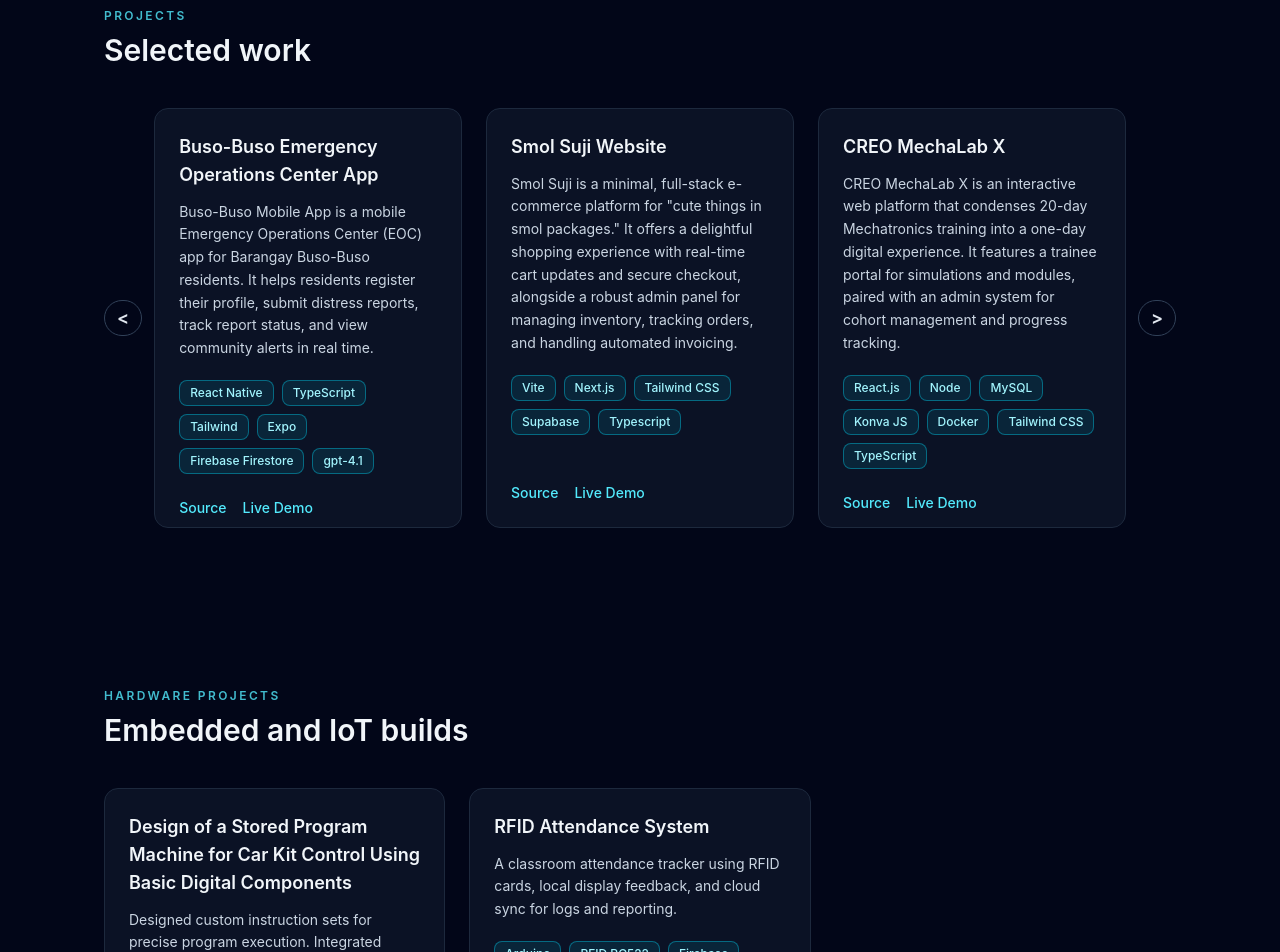
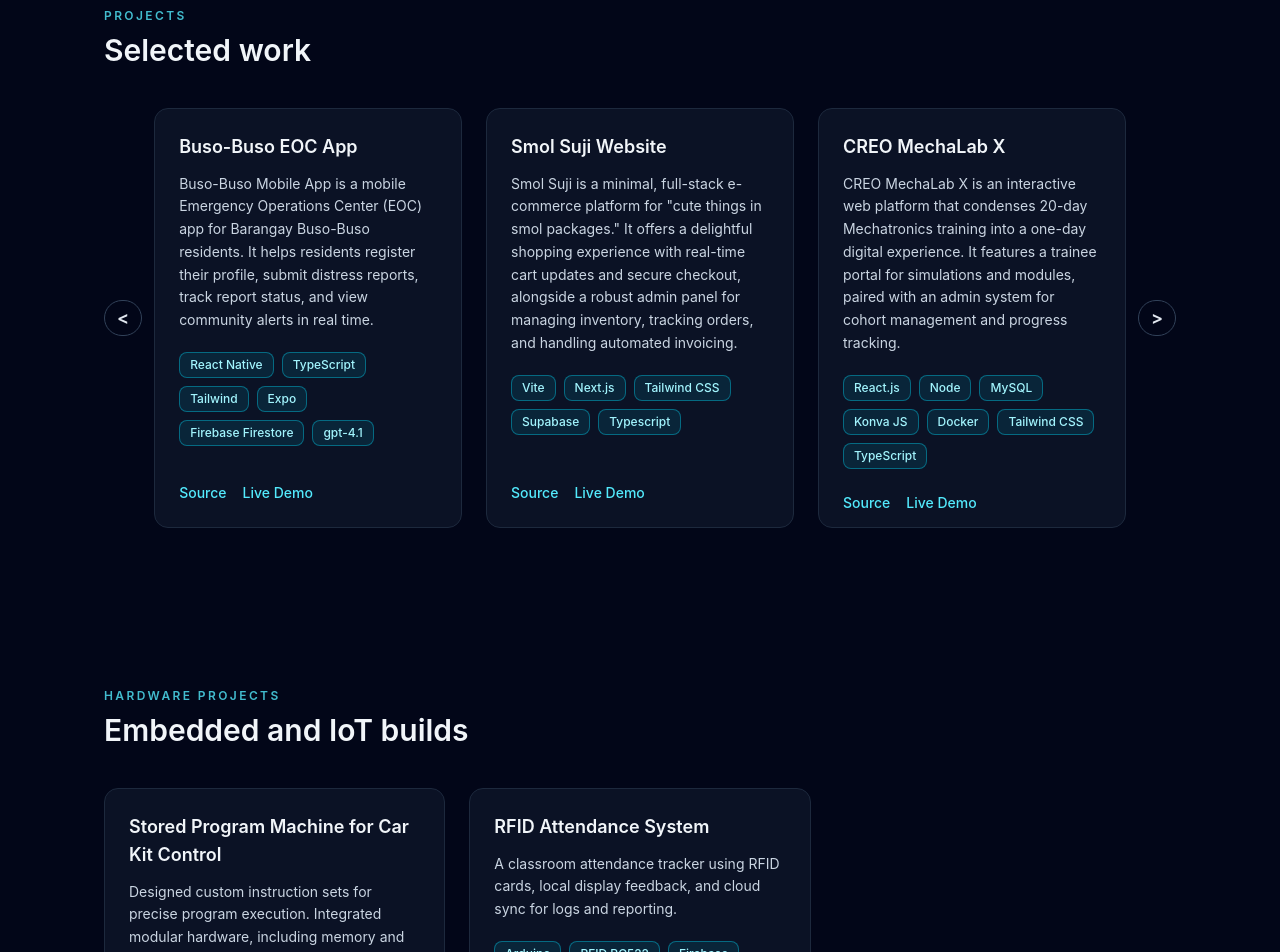
Before and after one commit to jaiacedera/JaiAcedera-Portfolio, a React (Vite) app: page / in a window 1280 px wide. Shown: the part 3720-4672 px from the top of the page. Built offline with nearby package versions, Linux system fonts and the light colour scheme.

Commit message:
fix mobile dimension

```diff
--- a/src/App.tsx
+++ b/src/App.tsx
@@ -68,7 +68,7 @@
 
 const projects: Project[] = [
   {
-    title: 'Buso-Buso Emergency Operations Center App',
+    title: 'Buso-Buso EOC App',
     description:
       'Buso-Buso Mobile App is a mobile Emergency Operations Center (EOC) app for Barangay Buso-Buso residents. It helps residents register their profile, submit distress reports, track report status, and view community alerts in real time.',
     stack: ['React Native', 'TypeScript', 'Tailwind', 'Expo', 'Firebase Firestore', 'gpt-4.1'],
@@ -103,7 +103,7 @@
 
 const hardwareProjects: Project[] = [
   {
-    title: 'Design of a Stored Program Machine for Car Kit Control Using Basic Digital Components',
+    title: 'Stored Program Machine for Car Kit Control',
     description:
       'Designed custom instruction sets for precise program execution. Integrated modular hardware, including memory and logic units, to ensure system stability. Applied computer architecture principles to develop and operate a functional car kit.',
     stack: ['Instruction Memory', '74LS161 Binary Counter', '74LS173 Register IC', 'L298N Motor Driver', '555 Timer'],
--- a/src/components/ProfileCard.css
+++ b/src/components/ProfileCard.css
@@ -472,6 +472,20 @@
 }
 
 @media (max-width: 640px) {
+  .pc-card-wrapper {
+    --behind-glow-size: 28% !important;
+  }
+
+  .pc-behind {
+    display: none;
+  }
+
+  .pc-shine,
+  .pc-glare {
+    display: grid;
+    opacity: 0.55;
+  }
+
   .pc-card-wrapper,
   .pc-card-shell {
     width: 100%;
```
